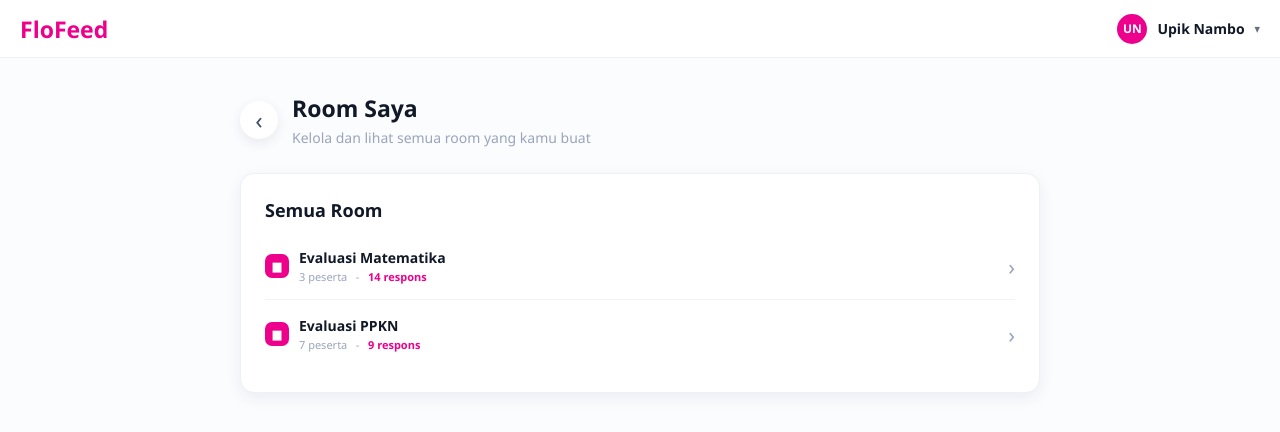
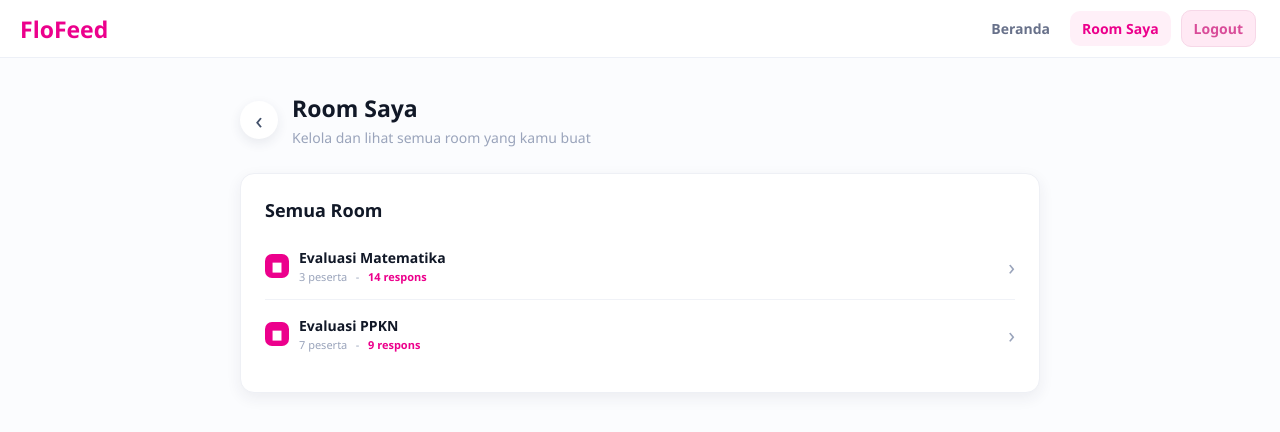
Before and after one commit to alvonkhairy/FloFeed-Project, a PHP site: page /room-view.php in a window 1280 px wide. Shown: the top 432 px of the page. Run offline with PHP 8.4, Linux system fonts and the light colour scheme.

Commit message:
buat menu navbar

```diff
--- a/assets/css/style.css
+++ b/assets/css/style.css
@@ -61,12 +61,39 @@ button, input, textarea, a { font: inherit; }
 
 .brand { gap: 10px; text-decoration: none; }
 .header-left { gap: 14px; }
-.header-right { gap: 8px; }
+.header-right { display: flex; align-items: center; gap: 10px; }
 
 .brand-name, .logo-text {
 	color: var(--purple);
 	font-size: 23px;
 	font-weight: 700;
+}
+
+.main-nav {
+	display: flex;
+	align-items: center;
+	gap: 8px;
+}
+
+.nav-link {
+	display: inline-flex;
+	align-items: center;
+	justify-content: center;
+	padding: 8px 12px;
+	border-radius: 10px;
+	color: var(--muted);
+	font-size: 14px;
+	font-weight: 600;
+	text-decoration: none;
+	transition: all 0.2s ease;
+}
+
+.nav-link:hover,
+.nav-link.active,
+body.home .home-link,
+body.room-view .room-link {
+	background: var(--purple-soft);
+	color: var(--purple);
 }
 
 .account { position: relative; }
@@ -105,19 +132,26 @@ button, input, textarea, a { font: inherit; }
 .account-info .email { color: var(--muted); font-size: 13px; }
 .account-divider { height: 1px; background: var(--line); }
 .logout-btn {
-	display: block;
-	width: 100%;
-	padding: 14px 20px;
-	border: 0;
-	background: #fdeeee;
-	color: #e05263;
+	display: inline-flex;
+	align-items: center;
+	justify-content: center;
+	padding: 8px 12px;
+	border: 1px solid #f7d8e8;
+	border-radius: 10px;
+	background: #ffe9f4;
+	color: #d94c99;
 	cursor: pointer;
-	font-size: 13px;
+	font-size: 14px;
 	font-weight: 600;
-	text-align: left;
+	text-align: center;
 	text-decoration: none;
+	transition: all 0.2s ease;
 }
-.logout-btn:hover { background: #fbdcdc; }
+.logout-btn.compact { margin-right: 4px; }
+.logout-btn:hover {
+	background: #ffdbea;
+	transform: translateY(-1px);
+}
 
 .page, .room-page {
 	width: min(calc(100% - 48px), 932px);
--- a/components/navbar.php
+++ b/components/navbar.php
@@ -1,22 +1,16 @@
 
 <header class="topbar">
-			<a class="brand" href="home.php" aria-label="FloFeed home">
-				<span class="brand-name">FloFeed</span>
-			</a>
+			<div class="header-left">
+				<a class="brand" href="/home.php" aria-label="FloFeed home">
+					<span class="brand-name">FloFeed</span>
+				</a>
+			</div>
 
-			<details class="account">
-				<summary class="account-trigger">
-					<span class="avatar">UN</span>
-					<span class="account-name">Upik Nambo</span>
-					<span class="chevron" aria-hidden="true">&#9662;</span>
-				</summary>
-				<div class="account-panel">
-					<div class="account-info">
-						<p class="name">Upik Nambo</p>
-						<p class="email">upik@email.com</p>
-					</div>
-					<div class="account-divider"></div>
-					<a class="logout-btn" href="login.php">Logout</a>
-				</div>
-			</details>
+			<div class="header-right">
+				<nav class="main-nav" aria-label="Navigasi utama">
+					<a class="nav-link home-link" href="/home.php">Beranda</a>
+					<a class="nav-link room-link" href="/room-view.php">Room Saya</a>
+				</nav>
+				<a class="logout-btn compact" href="/login.php">Logout</a>
+			</div>
 		</header>
--- a/home.php
+++ b/home.php
@@ -18,7 +18,7 @@ $initials = strtoupper(substr($username, 0, 2));
 		<title>FloFeed - Home</title>
 		<link rel="stylesheet" href="assets/css/style.css" />
 	</head>
-	<body>
+	<body class="home">
 <?php require __DIR__ . '/components/navbar.php'; ?>
 
 		<main class="home-page">
--- a/room-view.php
+++ b/room-view.php
@@ -6,7 +6,7 @@
 		<title>FloFeed - Room Saya</title>
 		<link rel="stylesheet" href="assets/css/style.css" />
 	</head>
-	<body>
+	<body class="room-view">
 <?php require __DIR__ . '/components/navbar.php'; ?>
 
 		<main class="page rooms-page">
```
